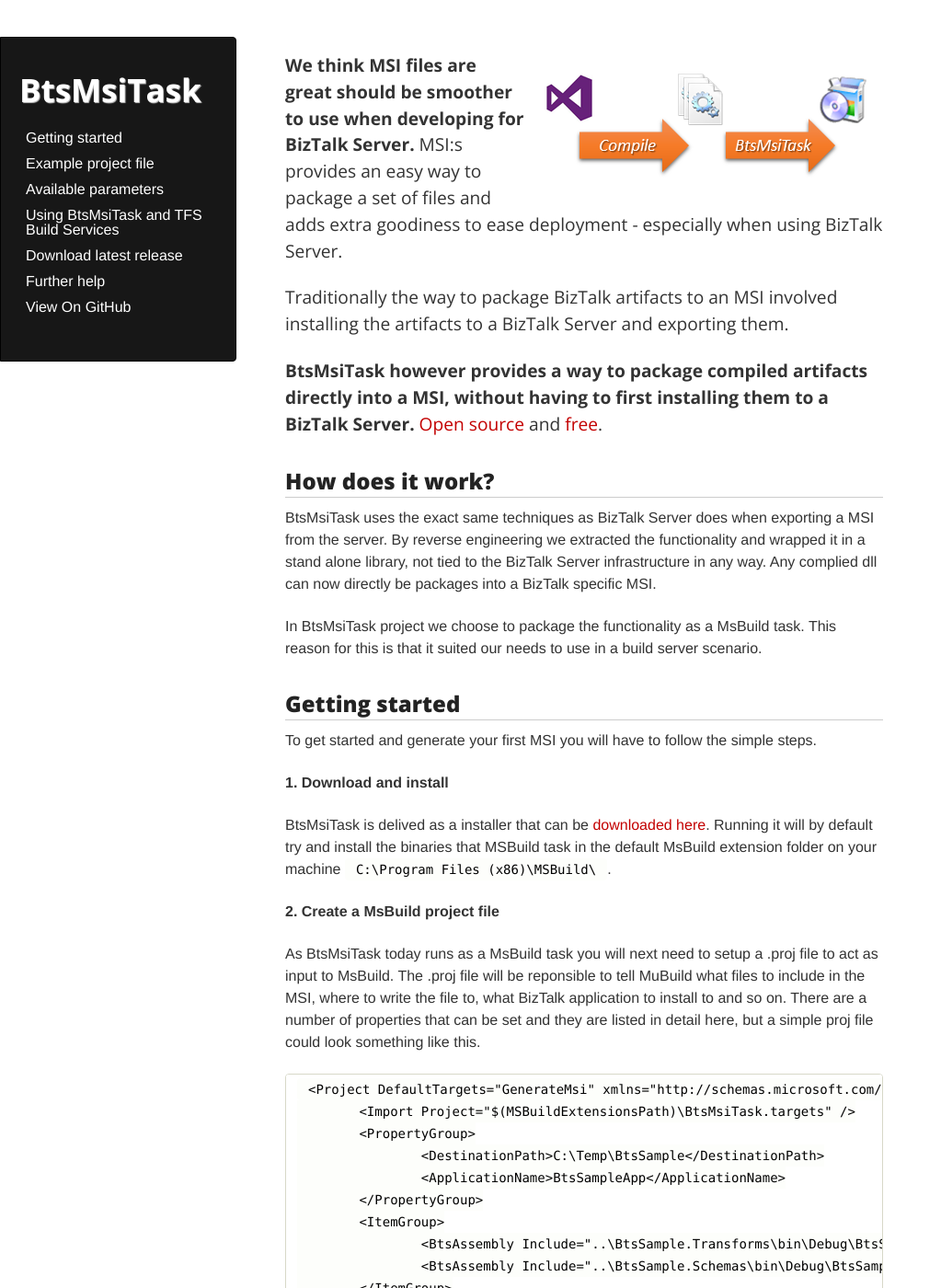
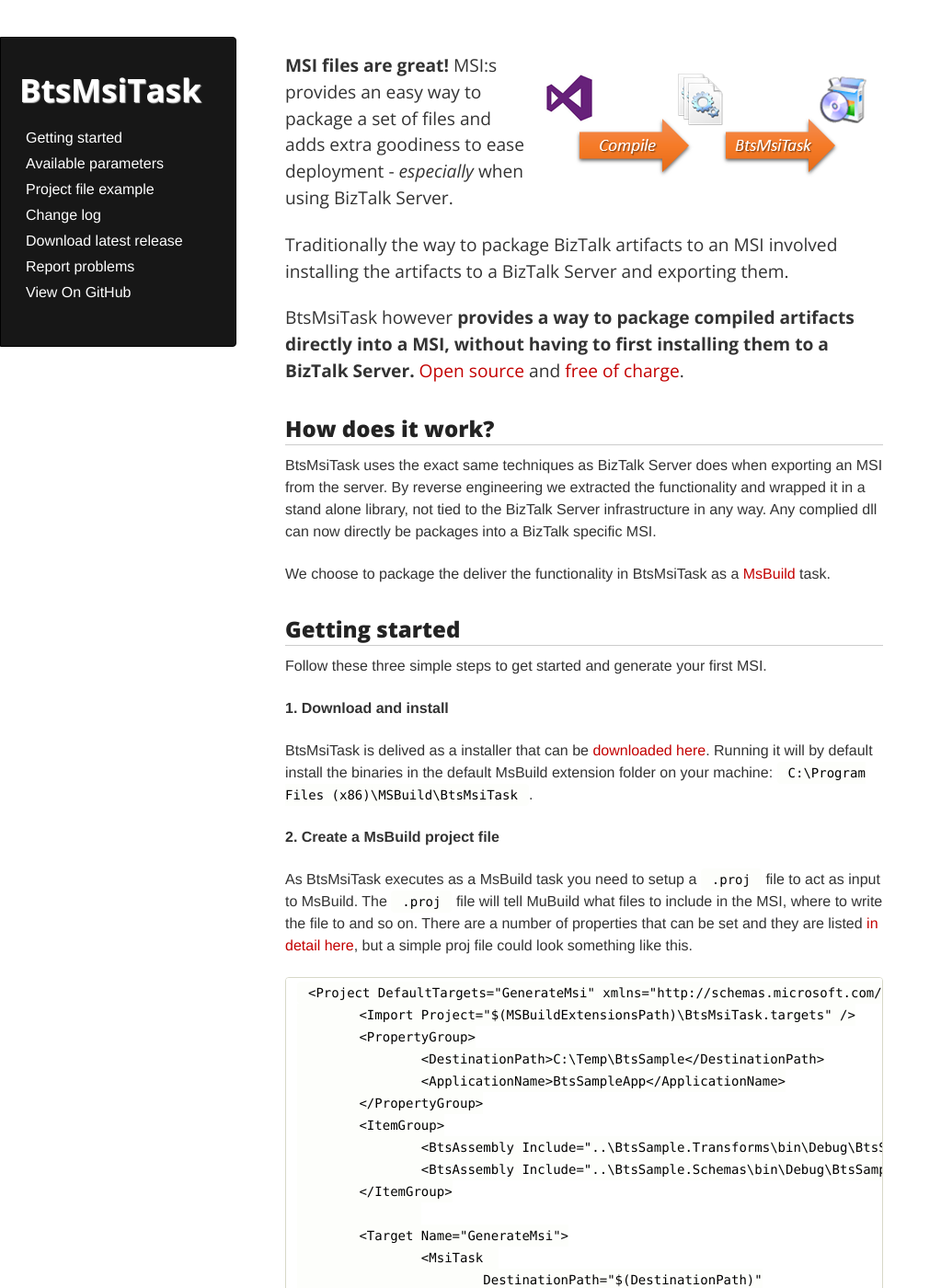
Before and after one commit to riha/BtsMsiTask, a Jekyll site: the page built from index.md, in a window 1280 px wide and 1400 px high. Shown: the whole window at 92% size, without its empty margins (0-1023 px from the left). Built offline with Jekyll 4.4.1, drawn with Linux system fonts in a browser that asks for light colours; some of the changed text lies outside the part shown.

Commit message:
Text changes

```diff
--- a/_config.yml
+++ b/_config.yml
@@ -1 +1,2 @@
-latest_download:        'http://blogblob.blob.core.windows.net/btsmsitask/BtsMsiTask-1.0.16.exe'
+latest_download:	'http://blogblob.blob.core.windows.net/btsmsitask/BtsMsiTask-1.0.16.exe'
+permalink: pretty
--- a/_layouts/default.html
+++ b/_layouts/default.html
@@ -5,10 +5,9 @@
     <meta http-equiv="X-UA-Compatible" content="chrome=1">
     <title>BtsMsiTask</title>
 
-    <link rel="stylesheet" href="public/stylesheets/styles.css">
-    <link rel="stylesheet" href="public/stylesheets/pygment_trac.css">
+    <link rel="stylesheet" href="/public/stylesheets/styles.css">
+    <link rel="stylesheet" href="/public/stylesheets/pygment_trac.css">
 	<link href="http://fonts.googleapis.com/css?family=Open+Sans:300,400,400italic,600,700,800" rel="stylesheet" type="text/css">
-	<link rel="stylesheet" href="http://fonts.googleapis.com/css?family=Open+Sans:300,400italic,400,600,700|Abril+Fatface">
     <script src="public/javascripts/scale.fix.js"></script>
     <meta name="viewport" content="width=device-width, initial-scale=1, user-scalable=no">
 
@@ -19,14 +18,15 @@
 <body>
     <div class="wrapper">
         <header>
-            <h1 class="header">BtsMsiTask</h1>
+            <h1 class="header"><a href="/">BtsMsiTask</a></h1>
             <ul>
                 <li><a href="/">Getting started</a></li>
-				<li><a href="project-file.html">Example project file</a></li>
-				<li><a href="available-parameters.html">Available parameters</a></li>
-				<li><a href="using-btsmsitask-and-tfs-build-service.html">Using BtsMsiTask and TFS Build Services</a></li>
+				<li><a href="/available-parameters">Available parameters</a></li>
+				<li><a href="/project-file">Project file example</a></li>
+				<!-- <li><a href="using-btsmsitask-and-tfs-build-service.html">BtsMsiTask and TFS Build Services</a></li> -->
+				<li><a href="/changelog">Change log</a></li>
 				<li><a href="{{ site.latest_download }}">Download latest release</a></li>
-				<li><a target="_blank" href="https://github.com/riha/BtsMsiTask/issues">Further help</a></li>
+				<li><a target="_blank" href="https://github.com/riha/BtsMsiTask/issues">Report problems</a></li>
                 <li><a target="_blank" href="https://github.com/riha/BtsMsiTask">View On GitHub</a></li>
             </ul>
         </header>
--- a/index.md
+++ b/index.md
@@ -4,33 +4,29 @@
 
 <img style="float: right;padding:30px 10px 10px 10px;" src="assets/direct.png" />
 
-<p class="abstract"><strong>We think MSI files are great should be smoother to use when developing for BizTalk Server.</strong> MSI:s provides an easy way to package a set of files and adds extra goodiness to ease deployment - especially when using BizTalk Server.</p>
+<p class="abstract"><strong>MSI files are great!</strong> MSI:s provides an easy way to package a set of files and adds extra goodiness to ease deployment - <em>especially</em> when using BizTalk Server.</p>
 
 <p class="abstract">Traditionally the way to package BizTalk artifacts to an MSI involved installing the artifacts to a BizTalk Server and exporting them.</p>
-<p class="abstract"><strong>BtsMsiTask however provides a way to package compiled artifacts directly into a MSI, without having to first installing them to a BizTalk Server.</strong> <a href="https://github.com/riha/BtsMsiTask">Open source</a> and <a href="{{ site.latest_download }}">free</a>.</p>
+<p class="abstract">BtsMsiTask however <strong>provides a way to package compiled artifacts directly into a MSI, without having to first installing them to a BizTalk Server.</strong> <a href="https://github.com/riha/BtsMsiTask">Open source</a> and <a href="{{ site.latest_download }}">free of charge</a>.</p>
 
 ## How does it work?
 
-BtsMsiTask uses the exact same techniques as BizTalk Server does when exporting a MSI from the server.
-By reverse engineering we extracted the functionality and wrapped it in a stand alone library, not tied to the BizTalk Server infrastructure in any way.
-Any complied dll can now directly be packages into a BizTalk specific MSI.
+BtsMsiTask uses the exact same techniques as BizTalk Server does when exporting an MSI from the server. By reverse engineering we extracted the functionality and wrapped it in a stand alone library, not tied to the BizTalk Server infrastructure in any way. Any complied dll can now directly be packages into a BizTalk specific MSI.
 
-In BtsMsiTask project we choose to package the functionality as a MsBuild task. This reason for this is that it suited our needs to use in a build server scenario.
+We choose to package the deliver the functionality in BtsMsiTask as a [MsBuild](http://en.wikipedia.org/wiki/MSBuild) task.
 
 ## Getting started
 
-To get started and generate your first MSI you will have to follow the simple steps.
+Follow these three simple steps to get started and generate your first MSI.
 
 **1. Download and install**
 
 BtsMsiTask is delived as a installer that can be [downloaded here]({{ site.latest_download }}).
-Running it will by default try and install the binaries that MSBuild task in the default MsBuild extension folder on your machine `C:\Program Files (x86)\MSBuild\`.
+Running it will by default install the binaries in the default MsBuild extension folder on your machine: `C:\Program Files (x86)\MSBuild\BtsMsiTask`.
 
 **2. Create a MsBuild project file**
 
-As BtsMsiTask today runs as a MsBuild task you will next need to setup a .proj file to act as input to MsBuild. The .proj file will be reponsible to tell MuBuild what files to
-include in the MSI, where to write the file to, what BizTalk application to install to and so on. There are a number of properties that can be set and they are listed in detail here,
-but a simple proj file could look something like this.
+As BtsMsiTask executes as a MsBuild task you need to setup a `.proj` file to act as input to MsBuild. The `.proj` file will tell MuBuild what files to include in the MSI, where to write the file to and so on. There are a number of properties that can be set and they are listed [in detail here](/available-parameters), but a simple proj file could look something like this.
 
     <Project DefaultTargets="GenerateMsi" xmlns="http://schemas.microsoft.com/developer/msbuild/2003">
     	<Import Project="$(MSBuildExtensionsPath)\BtsMsiTask.targets" />
@@ -51,10 +47,8 @@
     	</Target>
     </Project>
 
+Download the file [here](https://raw.githubusercontent.com/riha/BtsMsiTask/tree/gh-pages/assets/proj-simple.proj).
+
 **3. Run MsbUild**
 
-Run MsBuild and point it to the created .proj file: `msbuild mypropj.proj`
-
-## Limitations  ##
-- BtsMsiTask is currently tested on BizTalk Server 2013 and BizTalk 2010.
-- BizTalk MSI packages allows for several different resources to be added (bindings, pre and post scripts, web service definitions, non BizTalk dll etc). BtsMsiTask currently however only support dlls (BizTalk and non BizTalk dlls).
+Run MsBuild and point it to the created project file: `msbuild mypropj.proj`
--- a/public/stylesheets/styles.css
+++ b/public/stylesheets/styles.css
@@ -53,7 +53,7 @@
 }
 
 h1 {
-    font-size: 30px;
+    font-size: 30px!Important;
 }
 
 h2 {
@@ -62,7 +62,7 @@
 
 a {
     color: #C30000;
-    font-weight: 200;
+
     text-decoration: none;
 }
 
@@ -221,14 +221,15 @@
     font-size: 16px;
 }
 
-h1.header {
+h1.header, h1.header a {
     font-family: "Open Sans", Helvetica, Arial, sans-serif;
 	text-shadow: 1px 1px 1px #ccc;
     font-size: 35px;
-    font-weight: 650;
+    font-weight: 650!important;
     line-height: 1.3em;
     border-bottom: none;
     margin-top: 0;
+	text-decoration: none;
 }
 
 
@@ -239,6 +240,8 @@
 a.header {
     text-decoration: underline;
 }
+
+
 
 a.name {
     white-space: nowrap;
@@ -272,6 +275,11 @@
 		font-family: "Open Sans", Helvetica, Arial, sans-serif;
         font-size: 1.2em;
 		line-height:1.5;
+}
+
+/* typicons */
+[class*="typicons-"]:before {
+  font-family: 'Typicons', sans-serif;
 }
 
 
```
Also changed, not shown: available-parameters.md (+10 -7 lines), btsmsitask-and-tfs-build-service.md (added, +6 -0 lines), project-file.md (+16 -6 lines), using-btsmsitask-and-tfs-build-service.md (deleted, +0 -5 lines), changelog.md (added).
